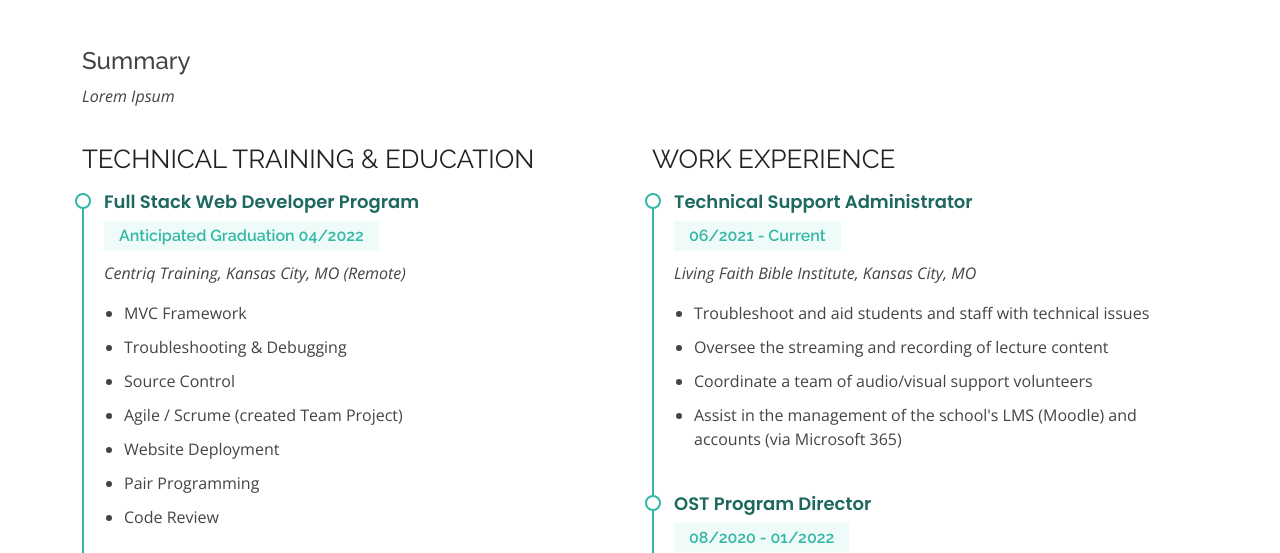
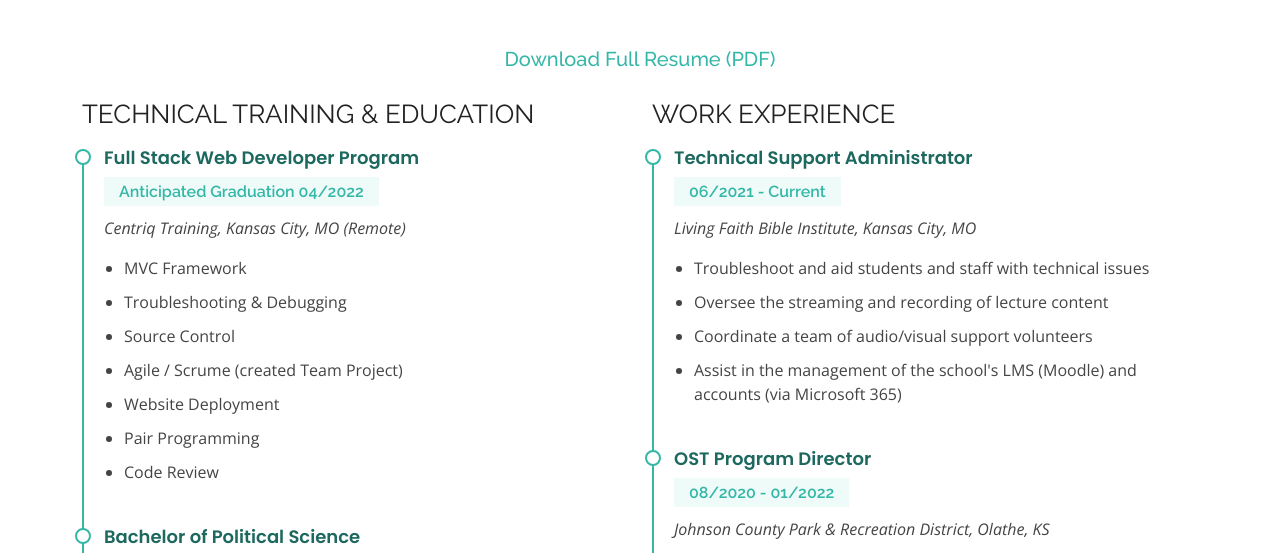
Before and after one commit to romeobagunu/PersonalSite, a plain HTML site: page PersonalSite/resume.html in a window 1280 px wide. Shown: the part 171-724 px from the top of the page. Drawn offline with nearby package versions, Linux system fonts and the light colour scheme.

Commit message:
Added download for PDF copy of Resume.

```diff
--- a/PersonalSite/resume.html
+++ b/PersonalSite/resume.html
@@ -75,9 +75,8 @@
                     <h2>Resume</h2>
                 </div>
 
-                <div class="row">
-                    <h4>Summary</h4>
-                    <p><em>Lorem Ipsum</em></p>
+                <div class="container text-center">
+                    <h5 class="p-0"><a href="assets/Romeo Bagunu Resume.pdf" target="_blank">Download Full Resume (PDF)</a></h5>
                 </div>
 
                 <div class="row">
@@ -160,7 +159,6 @@
 
             </div>
         </section><!-- End Resume Section -->
-
     </main><!-- End #main -->
     <!-- ======= Footer ======= -->
     <footer id="footer">
```
Also changed, not shown: 2 other files.
